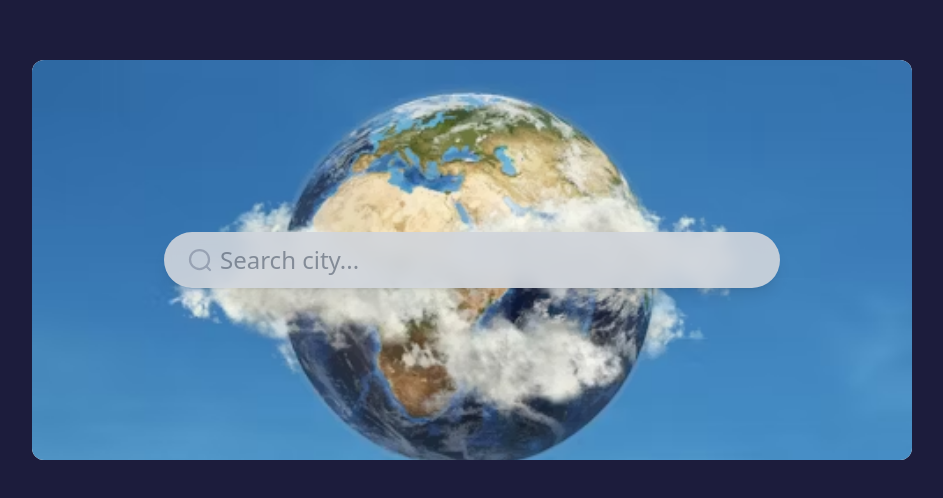
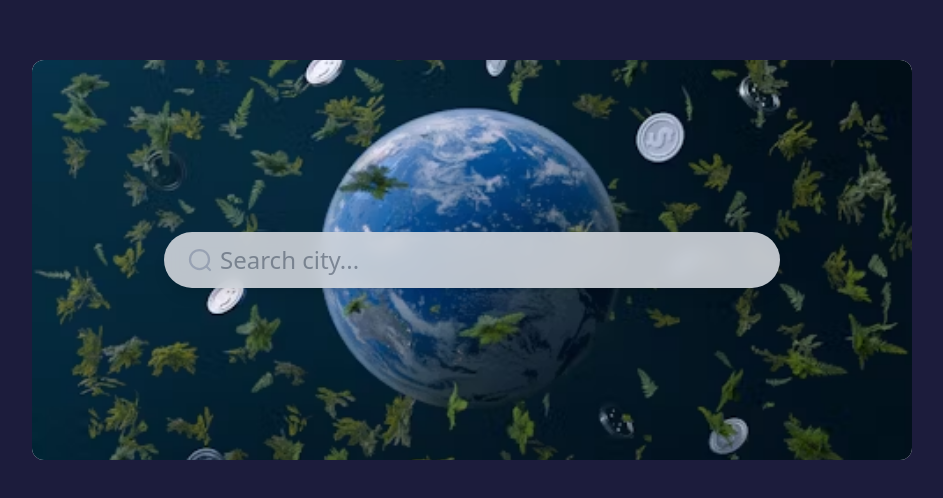
Before and after one commit to taniaa-sh/weather-conditions, a Next.js app: page / in a window 1280 px wide. Shown: the part 140-638 px from the top of the page, without its empty margins (168-1111 px from the left). Built offline with nearby package versions, Linux system fonts and the light colour scheme.

Commit message:
change photo

```diff
--- a/src/app/page.tsx
+++ b/src/app/page.tsx
@@ -45,10 +45,10 @@ export default function Home() {
     <div className="bg-[#1C1C3C] fixed flex inset-0 w-full h-full z-50 items-center justify-center px-4 sm:px-20 lg:px-[200px] py-20 sm:py-40 lg:py-[200px]">
       <div className="flex flex-col items-center justify-center rounded-xl overflow-hidden gap-4 bg-white z-50 w-full h-full relative">
         <Image
-          src={"/cityPictures/world4.avif"}
+          src={"/cityPictures/world5.avif"}
           alt="Centered"
           fill
-          className="object-cover w-full h-full"
+          className="object-cover"
         />
         <div
           className="absolute flex items-center gap-2 text-start text-xl sm:text-2xl md:text-3xl text-gray-700 px-4 sm:px-6 lg:px-6 py-2 sm:py-3 rounded-full shadow-lg w-[90%] sm:w-[80%] lg:w-[70%] bg-gray-300/90 backdrop-blur-sm z-50"
```
